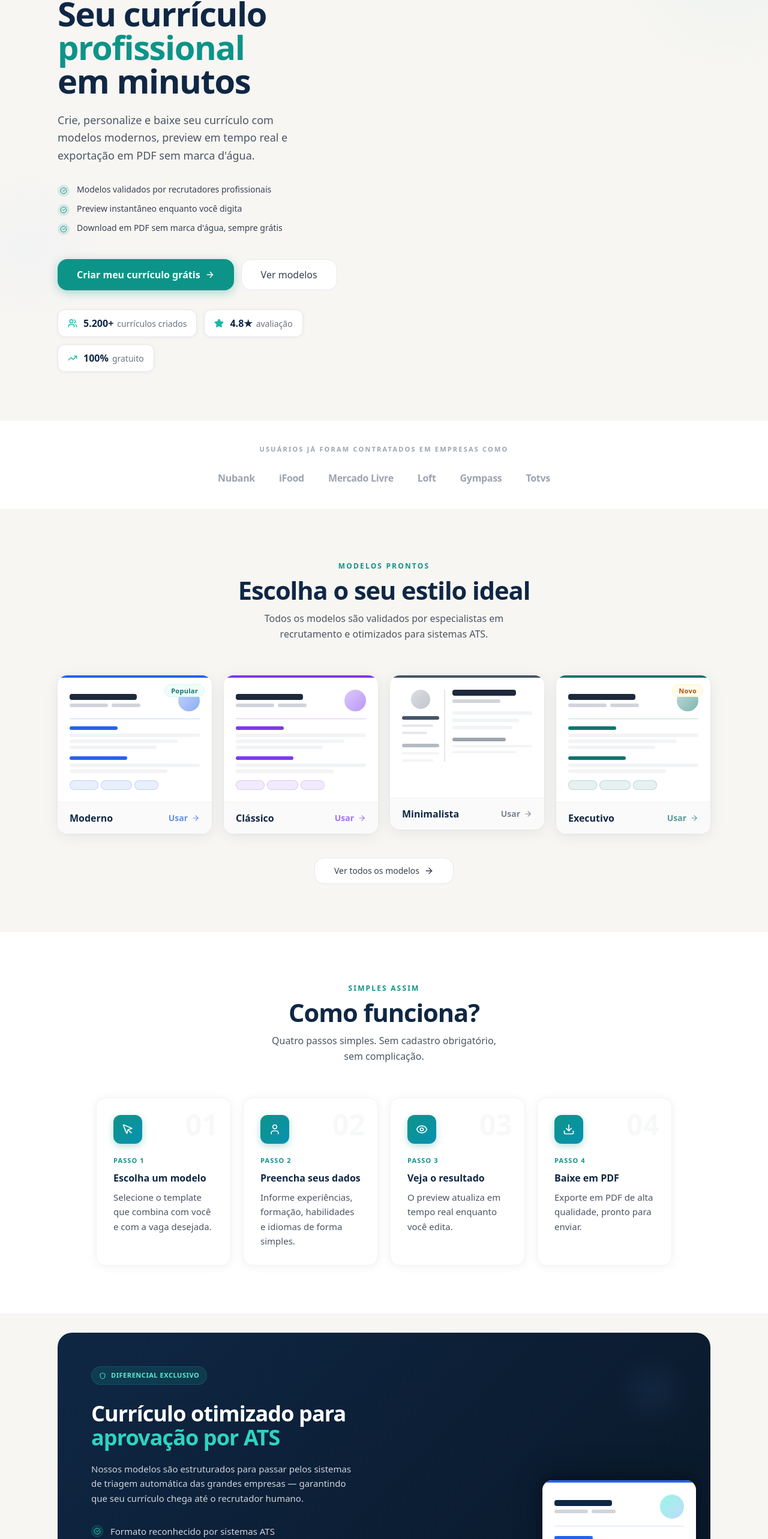
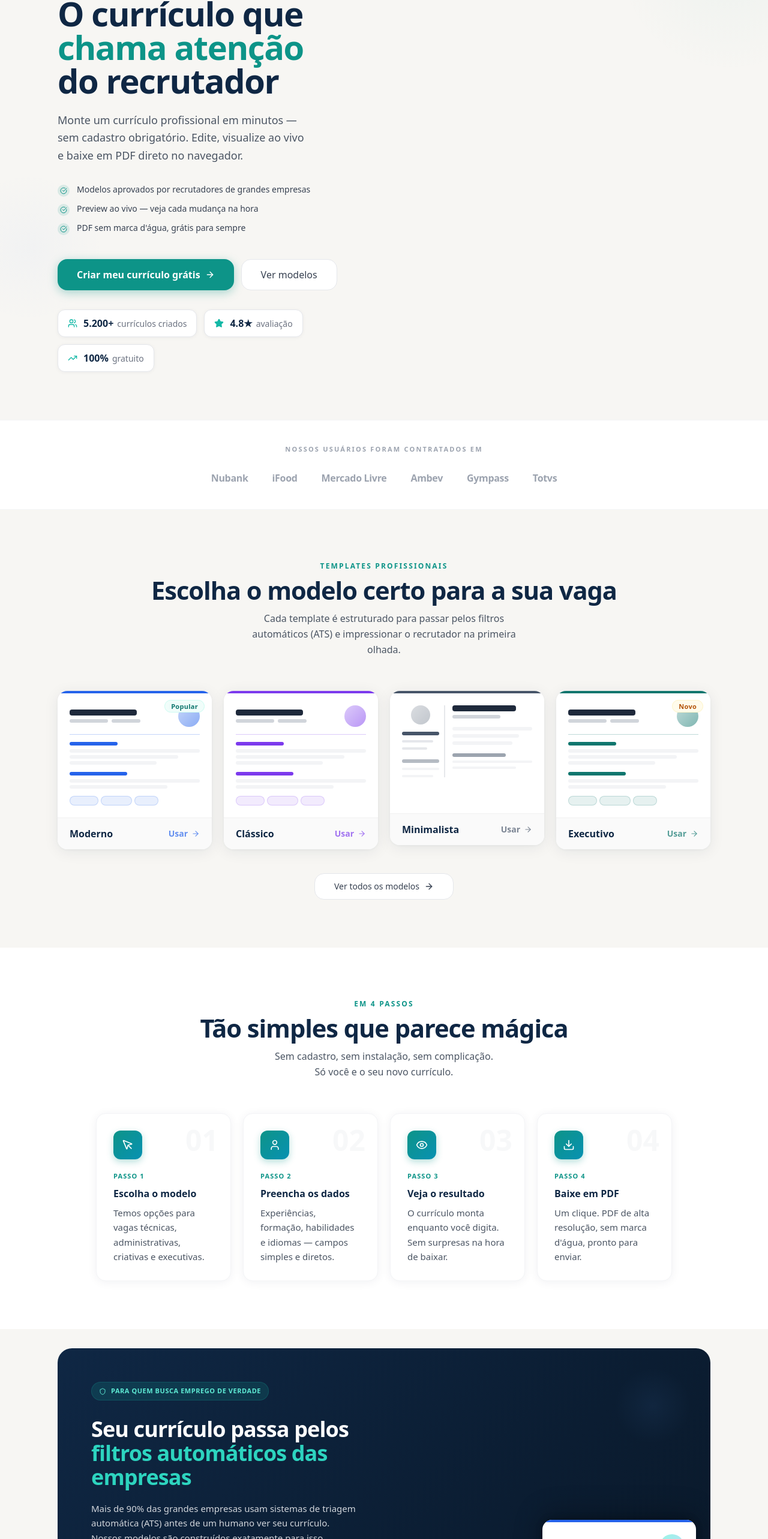
Before and after one commit to silvajsjs85-cloud/curriculo-online, a React (Vite) app: page / in a window 1280 px wide. Shown: the part 197-2763 px from the top of the page at 60% size. Built offline with nearby package versions, Linux system fonts and the light colour scheme.

Commit message:
Melhorar copywriting da landing page para aumentar conversao
Co-Authored-By: Claude Sonnet 4.6 <noreply@anthropic.com>

```diff
--- a/src/pages/Landing.tsx
+++ b/src/pages/Landing.tsx
@@ -150,26 +150,26 @@ const STEPS = [
   {
     icon: <MousePointer className="h-5 w-5" />,
     step: "01",
-    title: "Escolha um modelo",
-    desc: "Selecione o template que combina com você e com a vaga desejada.",
+    title: "Escolha o modelo",
+    desc: "Temos opções para vagas técnicas, administrativas, criativas e executivas.",
   },
   {
     icon: <User className="h-5 w-5" />,
     step: "02",
-    title: "Preencha seus dados",
-    desc: "Informe experiências, formação, habilidades e idiomas de forma simples.",
+    title: "Preencha os dados",
+    desc: "Experiências, formação, habilidades e idiomas — campos simples e diretos.",
   },
   {
     icon: <Eye className="h-5 w-5" />,
     step: "03",
     title: "Veja o resultado",
-    desc: "O preview atualiza em tempo real enquanto você edita.",
+    desc: "O currículo monta enquanto você digita. Sem surpresas na hora de baixar.",
   },
   {
     icon: <Download className="h-5 w-5" />,
     step: "04",
     title: "Baixe em PDF",
-    desc: "Exporte em PDF de alta qualidade, pronto para enviar.",
+    desc: "Um clique. PDF de alta resolução, sem marca d'água, pronto para enviar.",
   },
 ];
 
@@ -177,7 +177,7 @@ const TESTIMONIALS = [
   {
     name: "Ana Carvalho",
     role: "Analista de Marketing",
-    text: "Criei meu currículo em menos de 15 minutos. O resultado ficou tão profissional que recebi elogios dos próprios recrutadores!",
+    text: "Fiz em 20 minutos e já fui chamada para entrevista dois dias depois. A qualidade do PDF impressionou até o próprio RH.",
     initials: "AC",
     avatarColor: "#0D9488",
     company: "Contratada na Magazord",
@@ -185,7 +185,7 @@ const TESTIMONIALS = [
   {
     name: "Lucas Mendes",
     role: "Desenvolvedor Júnior",
-    text: "Fácil de usar e visual impecável. Consegui meu primeiro emprego na área de TI logo depois de atualizar meu currículo aqui.",
+    text: "Eu mandava currículo e não recebia nem resposta. Depois de usar esse template, tive 3 chamadas em uma semana.",
     initials: "LM",
     avatarColor: "#2563eb",
     company: "Contratado na Stefanini",
@@ -193,7 +193,7 @@ const TESTIMONIALS = [
   {
     name: "Fernanda Oliveira",
     role: "Assistente Administrativo",
-    text: "Nunca imaginei que fazer um currículo seria tão simples. O template clássico me deu exatamente o visual formal que eu precisava.",
+    text: "Usei o modelo clássico, mandei para 5 vagas e já tenho 2 entrevistas marcadas. Simples, rápido e sem precisar criar conta.",
     initials: "FO",
     avatarColor: "#7c3aed",
     company: "Contratada na Unimed",
@@ -203,23 +203,23 @@ const TESTIMONIALS = [
 const TIPS = [
   {
     q: "Quantas páginas deve ter meu currículo?",
-    a: "Para profissionais com até 10 anos de experiência, uma página é o ideal. Seja objetivo e destaque apenas o mais relevante para a vaga.",
+    a: "Para a maioria das vagas, uma página basta. Se você tem mais de 10 anos de experiência relevante, duas páginas é o máximo. Menos é mais.",
   },
   {
-    q: "Devo incluir foto no currículo?",
-    a: "No Brasil, incluir foto é opcional, mas pode ser positivo para cargos que envolvem atendimento ao público. Opte por foto profissional e fundo neutro.",
+    q: "Devo colocar foto no currículo?",
+    a: "No Brasil é opcional. Em cargos de atendimento ou comerciais, uma foto profissional pode ajudar. Nos demais, foque no conteúdo.",
   },
   {
-    q: "Como listar habilidades de forma eficaz?",
-    a: "Priorize habilidades técnicas exigidas pela vaga. Evite listas genéricas e use termos específicos do setor em que está se candidatando.",
+    q: "Como descrever minhas habilidades?",
+    a: "Seja específico. 'Google Ads e Meta Ads' convence mais do que 'domínio de marketing digital'. Use os termos exatos da vaga.",
   },
   {
-    q: "Qual o melhor formato para enviar o currículo?",
-    a: "PDF é o formato mais indicado — mantém a formatação intacta em qualquer dispositivo e demonstra atenção ao detalhe.",
+    q: "Por que baixar em PDF e não Word?",
+    a: "PDF preserva a formatação em qualquer dispositivo. Word pode desconfigurar tudo ao abrir em versões diferentes — não arrisque.",
   },
 ];
 
-const COMPANIES = ["Nubank", "iFood", "Mercado Livre", "Loft", "Gympass", "Totvs"];
+const COMPANIES = ["Nubank", "iFood", "Mercado Livre", "Ambev", "Gympass", "Totvs"];
 
 // ─── Page ─────────────────────────────────────────────────────────────────────
 export default function Landing() {
@@ -245,28 +245,28 @@ export default function Landing() {
             <div className="animate-fade-in">
               <div className="inline-flex items-center gap-2 bg-teal-50 border border-teal-100 text-teal-700 text-xs font-bold px-4 py-1.5 rounded-full mb-8 tracking-wide uppercase">
                 <Sparkles className="h-3 w-3" />
-                100% gratuito · Sem limite de downloads
+                100% gratuito · Sem cadastro · Sem marca d'água
               </div>
 
               <h1
                 className="text-[2.75rem] sm:text-5xl lg:text-[3.5rem] font-extrabold tracking-tight leading-[1.08] mb-6"
                 style={{ color: "#0F2744" }}
               >
-                Seu currículo<br />
-                <span style={{ color: "#0D9488" }}>profissional</span><br />
-                em minutos
+                O currículo que<br />
+                <span style={{ color: "#0D9488" }}>chama atenção</span><br />
+                do recrutador
               </h1>
 
               <p className="text-lg text-gray-600 mb-8 leading-relaxed max-w-[420px]">
-                Crie, personalize e baixe seu currículo com modelos modernos,
-                preview em tempo real e exportação em PDF sem marca d'água.
+                Monte um currículo profissional em minutos — sem cadastro obrigatório.
+                Edite, visualize ao vivo e baixe em PDF direto no navegador.
               </p>
 
               <ul className="space-y-2.5 mb-10">
                 {[
-                  "Modelos validados por recrutadores profissionais",
-                  "Preview instantâneo enquanto você digita",
-                  "Download em PDF sem marca d'água, sempre grátis",
+                  "Modelos aprovados por recrutadores de grandes empresas",
+                  "Preview ao vivo — veja cada mudança na hora",
+                  "PDF sem marca d'água, grátis para sempre",
                 ].map((b) => (
                   <li key={b} className="flex items-start gap-3 text-gray-700 text-sm">
                     <span
@@ -425,7 +425,7 @@ export default function Landing() {
       <section className="py-10 px-4 bg-white border-y border-gray-100">
         <div className="container mx-auto max-w-4xl">
           <p className="text-center text-[11px] text-gray-400 uppercase tracking-[0.2em] font-semibold mb-7">
-            Usuários já foram contratados em empresas como
+            Nossos usuários foram contratados em
           </p>
           <div className="flex flex-wrap justify-center items-center gap-x-10 gap-y-3">
             {COMPANIES.map((c) => (
@@ -446,17 +446,17 @@ export default function Landing() {
         <div className="container mx-auto max-w-6xl">
           <div className="text-center mb-14">
             <span className="text-teal-600 font-bold text-xs uppercase tracking-[0.18em]">
-              Modelos Prontos
+              Templates Profissionais
             </span>
             <h2
               className="text-3xl sm:text-[2.6rem] font-extrabold mt-3 mb-4 tracking-tight"
               style={{ color: "#0F2744" }}
             >
-              Escolha o seu estilo ideal
+              Escolha o modelo certo para a sua vaga
             </h2>
             <p className="text-gray-600 max-w-md mx-auto leading-relaxed">
-              Todos os modelos são validados por especialistas em recrutamento
-              e otimizados para sistemas ATS.
+              Cada template é estruturado para passar pelos filtros automáticos (ATS)
+              e impressionar o recrutador na primeira olhada.
             </p>
           </div>
 
@@ -488,16 +488,16 @@ export default function Landing() {
         <div className="container mx-auto max-w-5xl">
           <div className="text-center mb-14">
             <span className="text-teal-600 font-bold text-xs uppercase tracking-[0.18em]">
-              Simples assim
+              Em 4 passos
             </span>
             <h2
               className="text-3xl sm:text-[2.6rem] font-extrabold mt-3 mb-4 tracking-tight"
               style={{ color: "#0F2744" }}
             >
-              Como funciona?
+              Tão simples que parece mágica
             </h2>
             <p className="text-gray-600 max-w-sm mx-auto leading-relaxed">
-              Quatro passos simples. Sem cadastro obrigatório, sem complicação.
+              Sem cadastro, sem instalação, sem complicação. Só você e o seu novo currículo.
             </p>
           </div>
 
@@ -553,25 +553,24 @@ export default function Landing() {
             {/* Text */}
             <div className="lg:col-span-3 p-10 lg:p-14 relative">
               <div className="inline-flex items-center gap-2 bg-teal-500/15 border border-teal-500/20 text-teal-300 text-[11px] font-bold px-3 py-1.5 rounded-full mb-7 uppercase tracking-wider">
-                <Shield className="h-3 w-3" /> Diferencial exclusivo
+                <Shield className="h-3 w-3" /> Para quem busca emprego de verdade
               </div>
 
               <h2 className="text-3xl sm:text-4xl font-extrabold text-white leading-tight mb-5 tracking-tight">
-                Currículo otimizado para<br />
-                <span style={{ color: "#2DD4BF" }}>aprovação por ATS</span>
+                Seu currículo passa pelos<br />
+                <span style={{ color: "#2DD4BF" }}>filtros automáticos das empresas</span>
               </h2>
 
               <p className="text-gray-300 mb-8 leading-relaxed text-[15px] max-w-md">
-                Nossos modelos são estruturados para passar pelos sistemas de triagem
-                automática das grandes empresas — garantindo que seu currículo chega
-                até o recrutador humano.
+                Mais de 90% das grandes empresas usam sistemas de triagem automática (ATS)
+                antes de um humano ver seu currículo. Nossos modelos são construídos exatamente para isso.
               </p>
 
               <ul className="space-y-3 mb-10">
                 {[
-                  "Formato reconhecido por sistemas ATS",
-                  "Palavras-chave estratégicas por área profissional",
-                  "Hierarquia visual clara e layout profissional",
+                  "Estrutura legível por qualquer sistema de triagem ATS",
+                  "Hierarquia de informação que facilita a leitura do recrutador",
+                  "Layout limpo que imprime e digitaliza sem distorções",
                 ].map((f) => (
                   <li key={f} className="flex items-center gap-3 text-gray-300 text-[15px]">
                     <span
@@ -592,7 +591,7 @@ export default function Landing() {
                 style={{ height: "52px", padding: "0 2rem", boxShadow: "0 4px 20px rgba(13,148,136,0.4)" }}
               >
                 <Link to="/dashboard" className="flex items-center gap-2">
-                  Experimentar agora
+                  Criar meu currículo grátis
                   <ArrowRight className="h-4 w-4" />
                 </Link>
               </Button>
@@ -667,16 +666,16 @@ export default function Landing() {
         <div className="container mx-auto max-w-5xl">
           <div className="text-center mb-14">
             <span className="text-teal-600 font-bold text-xs uppercase tracking-[0.18em]">
-              Depoimentos
+              Quem já usou aprovou
             </span>
             <h2
               className="text-3xl sm:text-[2.6rem] font-extrabold mt-3 mb-4 tracking-tight"
               style={{ color: "#0F2744" }}
             >
-              O que dizem nossos usuários
+              Resultados que falam por si
             </h2>
             <p className="text-gray-600 max-w-sm mx-auto leading-relaxed">
-              Histórias reais de pessoas que conseguiram o emprego dos sonhos.
+              Veja o que dizem quem já criou o currículo e conseguiu a vaga.
             </p>
           </div>
 
@@ -748,16 +747,16 @@ export default function Landing() {
         <div className="container mx-auto max-w-3xl">
           <div className="text-center mb-14">
             <span className="text-teal-600 font-bold text-xs uppercase tracking-[0.18em]">
-              Dicas de carreira
+              Dúvidas frequentes
             </span>
             <h2
               className="text-3xl sm:text-[2.6rem] font-extrabold mt-3 mb-4 tracking-tight"
               style={{ color: "#0F2744" }}
             >
-              Perguntas frequentes
+              Tudo que você precisa saber
             </h2>
             <p className="text-gray-600 leading-relaxed">
-              Tudo que você precisa saber para criar um currículo que converte.
+              Respostas rápidas para não perder tempo e criar um currículo que funciona.
             </p>
           </div>
 
@@ -833,7 +832,7 @@ export default function Landing() {
                 <ArrowRight className="h-4 w-4" />
               </Link>
             </Button>
-            <p className="mt-3 text-sm text-gray-500">Grátis · Sem cadastro obrigatório · Seus dados ficam no seu dispositivo</p>
+            <p className="mt-3 text-sm text-gray-500">Grátis · Sem cadastro · Seus dados ficam só no seu dispositivo</p>
           </div>
         </div>
       </section>
@@ -855,8 +854,8 @@ export default function Landing() {
                 Currículo Fácil
               </Link>
               <p className="text-gray-400 text-sm leading-relaxed max-w-xs">
-                A forma mais simples de criar um currículo profissional e
-                conquistar sua próxima vaga de trabalho.
+                A ferramenta mais direta para criar um currículo profissional
+                e conquistar a próxima oportunidade — sem complicação.
               </p>
             </div>
 
```
